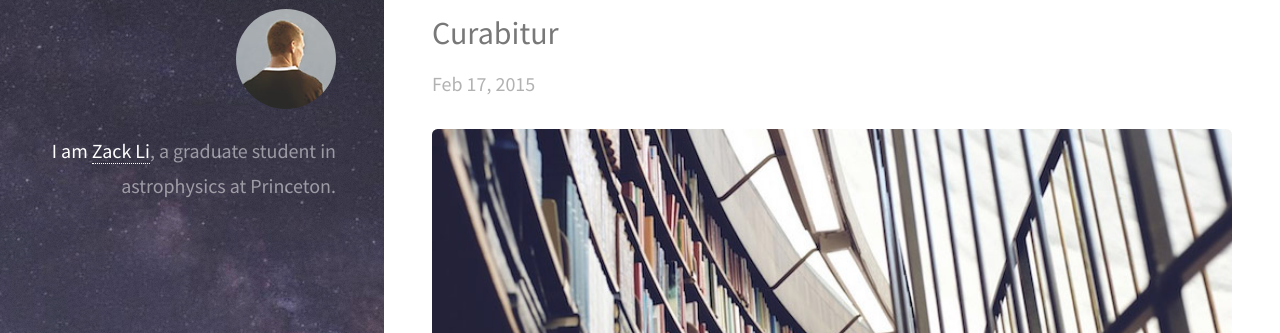
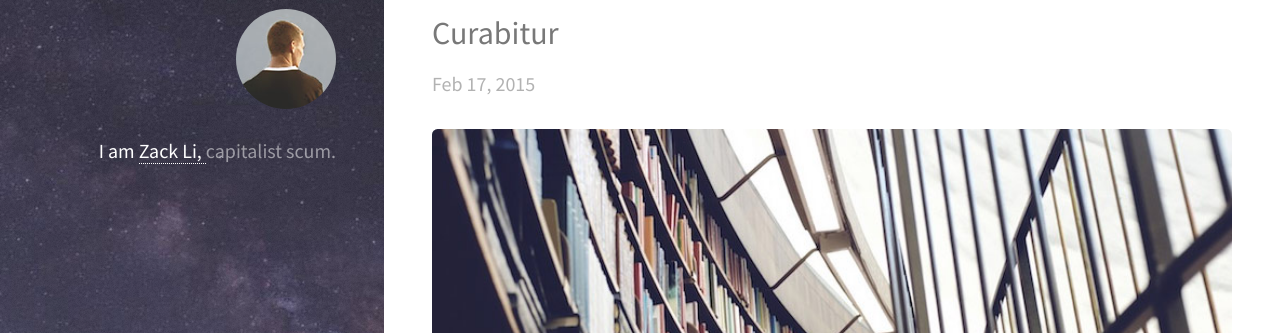
Before and after one commit to xzackli/xzackli.github.io, a Jekyll site: the page built from index.html, in a window 1280 px wide. Shown: the part 87-420 px from the top of the page. Built offline with Jekyll 4.4.1, drawn with Linux system fonts in a browser that asks for light colours; formulas are drawn with MathJax 3; some of the changed lines change nothing that is shown.

Commit message:
add rotater

```diff
--- a/_layouts/default.html
+++ b/_layouts/default.html
@@ -25,8 +25,8 @@
 
       <header id="header">
           <a href="#" class="image avatar"><img src="/images/avatar.jpg" alt="" /></a>
-          <h1><strong>I am <a href="/">Zack Li</a></strong>, a graduate student<br />
-          in astrophysics at Princeton.</h1>
+          <h1><strong>I am <a href="/">Zack Li, </a></strong><span id="adjective">a graduate student<br />
+          in astrophysics at Princeton</span>.</h1>
       </header>
 
 
--- a/js/init.js
+++ b/js/init.js
@@ -5,6 +5,27 @@
 */
 
 (function($) {
+	var adjectives = [
+		"filthy member of the bourgeoisie",
+		"capitalist scum",
+		"traitor to the proletariat",
+		"enemy of the people",
+		"a spectre that is haunting Europe",
+		"collisions between the classes"
+	];
+
+	function rotate() {
+	    var i = 0;
+	    setInterval(function() {
+	        $("#adjective").text(adjectives[i]);
+	        i++;
+	        if(i >= adjectives.length) {
+	            i = 0;
+	        }
+	    }, 2000);
+	}
+
+	rotate();
 
 	var settings = {
 
```
